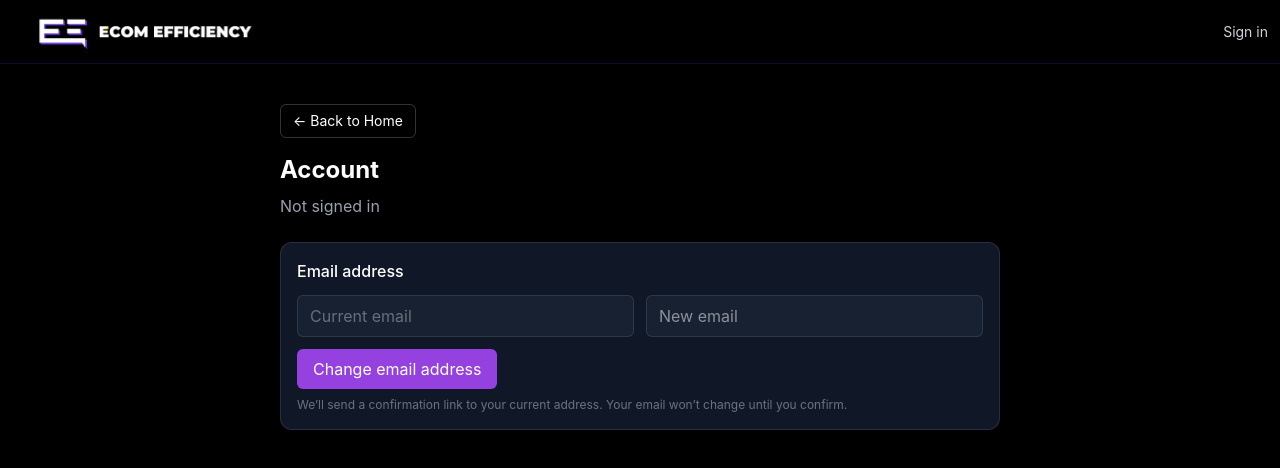
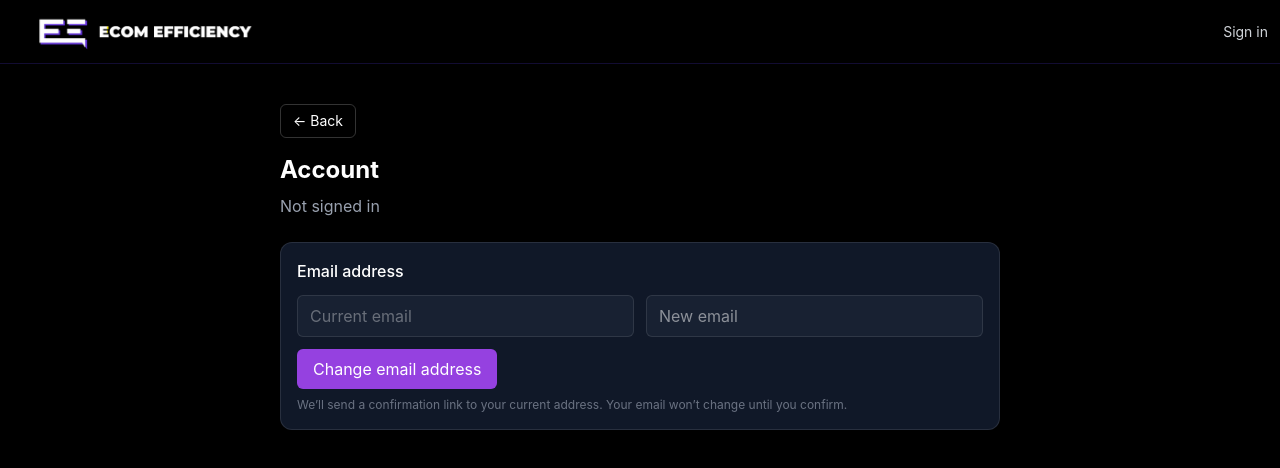
Before and after one commit to antoine78910/ecomefficiency, a Next.js app in the folder next/: page /account in a window 1280 px wide. Shown: the top 468 px of the page. Built offline with nearby package versions, Linux system fonts and the light colour scheme; no server answers.

Commit message:
ux: Back buttons in subscription and account now redirect to /app root

```diff
--- a/next/src/app/(app)/account/page.tsx
+++ b/next/src/app/(app)/account/page.tsx
@@ -48,10 +48,10 @@ export default function AccountPage() {
     <div className="max-w-3xl mx-auto px-6 py-10">
       <div className="mb-4">
         <button
-          onClick={() => { try { window.location.href = "/"; } catch {} }}
+          onClick={() => { window.location.href = "/"; }}
           className="px-3 py-1.5 rounded-md border border-white/20 text-white hover:bg-white/10 cursor-pointer text-sm"
         >
-          ← Back to Home
+          ← Back
         </button>
       </div>
 
--- a/next/src/app/(app)/subscription/page.tsx
+++ b/next/src/app/(app)/subscription/page.tsx
@@ -80,7 +80,7 @@ export default function SubscriptionPage() {
     <div className="max-w-3xl mx-auto px-6 py-10">
       <div className="mb-4">
         <button
-          onClick={() => { try { history.back(); } catch { window.location.href = '/account'; } }}
+          onClick={() => { window.location.href = '/'; }}
           className="px-3 py-1.5 rounded-md border border-white/20 text-white hover:bg-white/10 cursor-pointer text-sm"
         >
           ← Back
```
